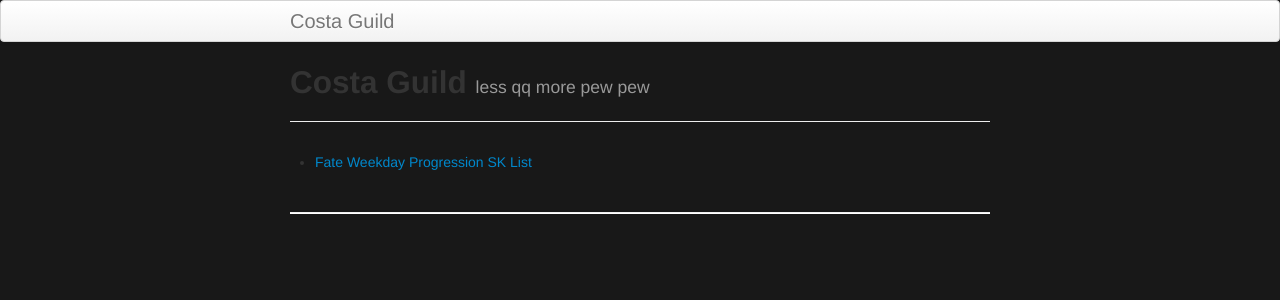
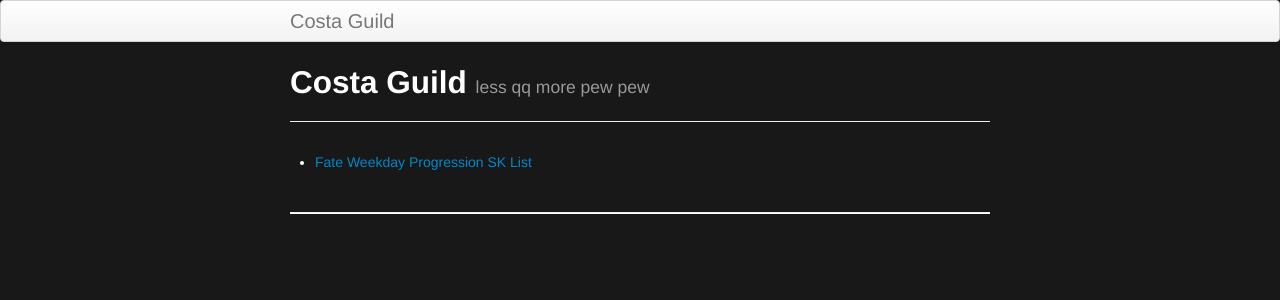
Before and after one commit to omegabiscuit/omegabiscuit.github.io, a Jekyll site: the page built from index.md, in a window 1280 px wide. Shown: the top 300 px of the page. Built offline with Jekyll 4.4.1, drawn with Linux system fonts in a browser that asks for light colours.

Commit message:
move to correct css

```diff
--- a/assets/themes/twitter/css/style.css
+++ b/assets/themes/twitter/css/style.css
@@ -1,4 +1,8 @@
 /* Custom container */
+body {
+  background-color: #181818;
+  color:white;
+}
 .container-narrow {
   margin: 0 auto;
   max-width: 700px; }
```
